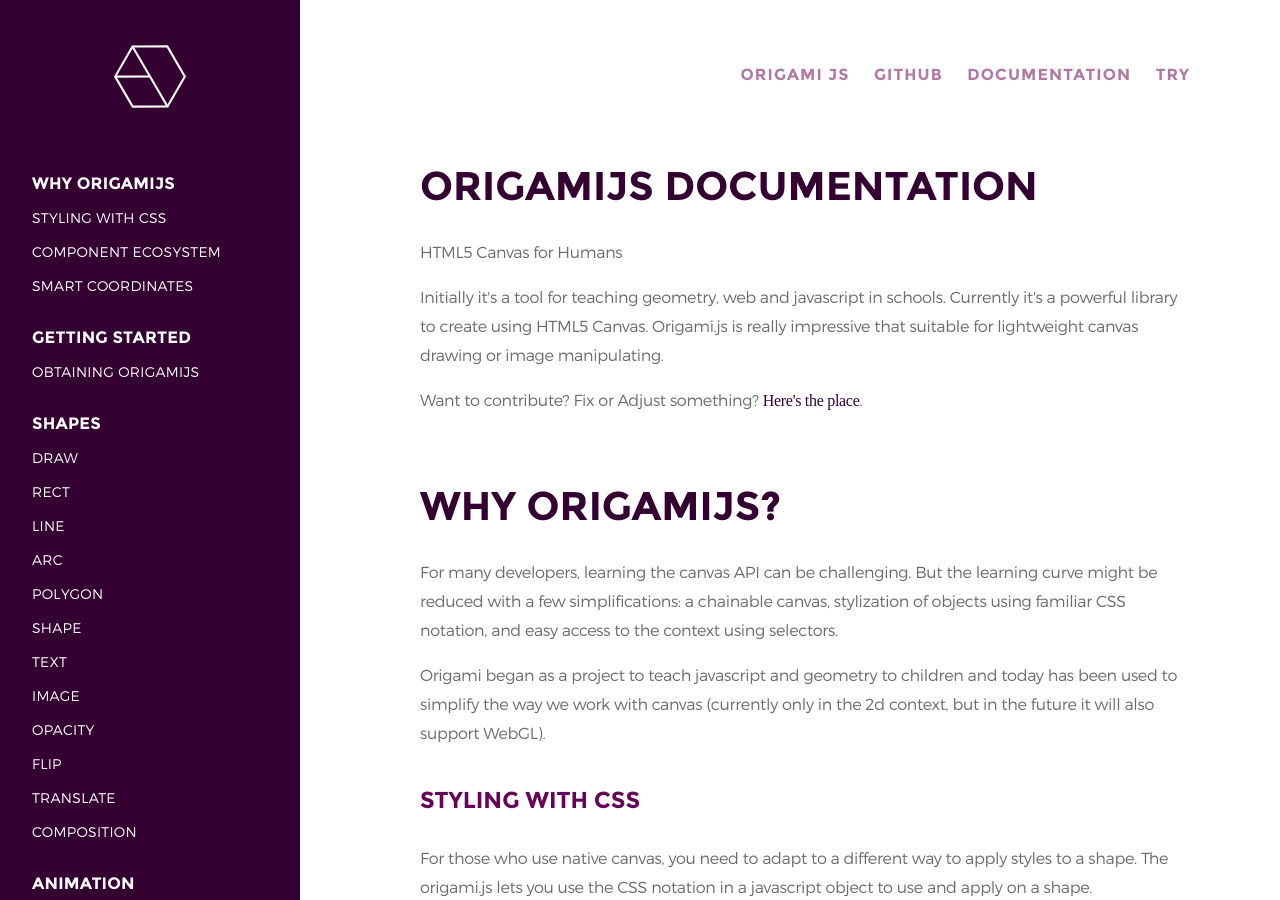
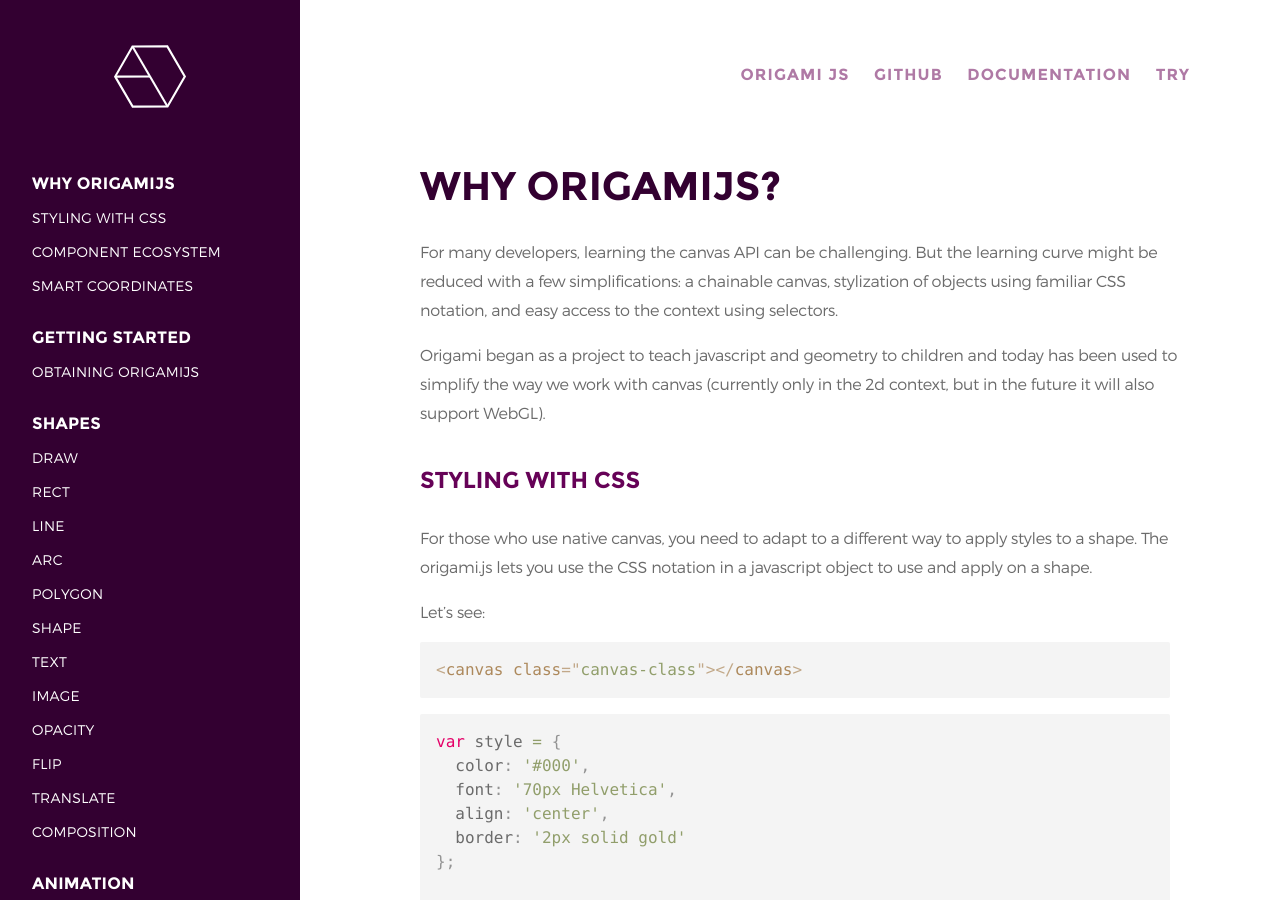
Before and after one commit to raphamorim/origamijs, a Jekyll site: the page built from docs/index.html, in a window 1280 px wide and 900 px high. Built offline with Jekyll 4.4.1, drawn with Linux system fonts in a browser that asks for light colours; some web fonts are replaced.

Commit message:
remove text from docs

```diff
--- a/docs/index.html
+++ b/docs/index.html
@@ -5,14 +5,6 @@
 class: docs
 ---
 
-<h1>Origamijs Documentation</h1>
-
-<p>HTML5 Canvas for Humans</p>
-
-<p>Initially it's a tool for teaching geometry, web and javascript in schools. Currently it's a powerful library to create using HTML5 Canvas. Origami.js is really impressive that suitable for lightweight canvas drawing or image manipulating.</p>
-
-<p>Want to contribute? Fix or Adjust something? <a href="https://github.com/raphamorim/origamijs.com">Here's the place</a>.</p>
-
 {% for doc in site.docs %}
     {{doc.content}}
 {% endfor %}
```
